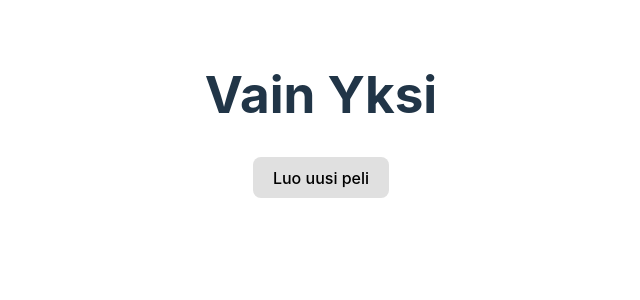
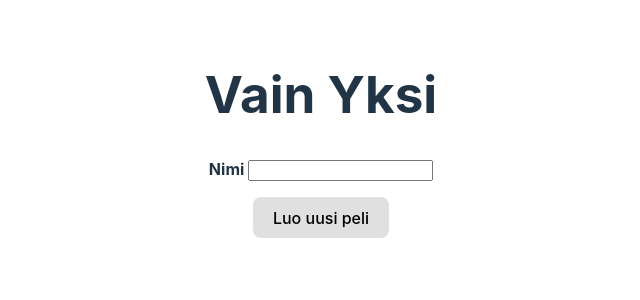
Before and after one commit to paasar/vain-yksi, a Svelte app in the folder frontend/: page / in a window 1280 px wide. Shown: the top 300 px of the page, without its empty margins (319-959 px from the left). Built offline with nearby package versions, Linux system fonts and the light colour scheme.

Commit message:
Create Login view and isolate WebSocket functionality

```diff
--- a/frontend/index.html
+++ b/frontend/index.html
@@ -1,5 +1,5 @@
 <!DOCTYPE html>
-<html lang="en">
+<html lang="fi">
   <head>
     <meta charset="UTF-8" />
     <meta name="viewport" content="width=device-width, initial-scale=1.0" />
--- a/frontend/src/App.svelte
+++ b/frontend/src/App.svelte
@@ -1,68 +1,16 @@
 <script lang="ts">
-    import {onMount} from 'svelte';
-    let socket;
-
-    let gameId;
-
-    // TODO EVENTS:
-    // TODO player join
-    // TODO start next round (guesser, hinter)
-    // TODO hint received
-    // TODO all hints received (guesser, hinter)
-    // TODO result (correct, incorrect)
-    interface Event {
-      event: String,
-      payload: NewGame
-    }
-
-    class NewGame {
-      id: String
-    }
-
-    function createGame() {
-      socket = new WebSocket("ws://localhost:8000/ws/new/user1");
-
-      socket.onopen = function(e) {
-        console.log("[open] Connection established");
-        console.log("Sending to server");
-        socket.send("My name is John");
-      };
-
-      socket.onmessage = function(event) {
-        console.log(`[message] Data received from server: ${event.data} ${typeof event.data}`);
-        let receivedEvent: Event = JSON.parse(event.data);
-
-        console.log("Event", receivedEvent.event, receivedEvent.payload.id);
-
-        gameId = receivedEvent.payload.id;
-      };
-
-      socket.onclose = function(event) {
-        if (event.wasClean) {
-          console.log(`[close] Connection closed cleanly, code=${event.code} reason=${event.reason}`);
-        } else {
-          // e.g. server process killed or network down
-          // event.code is usually 1006 in this case
-          console.log('[close] Connection died');
-        }
-      };
-
-      socket.onerror = function(error) {
-        console.log(`[error] ${error.message}`);
-      };
-    };
+    import { gameId } from './WebSocket';
+    import Login from './components/Login.svelte';
 </script>
 
 <main>
   <h1>Vain Yksi</h1>
   <div class="game-info">
-    {#if gameId}
-      Pelin tunnus: {gameId}
+    {#if $gameId}
+      Pelin tunnus: {$gameId}
+    {:else}
+      <Login />
     {/if}
-  </div>
-
-  <div>
-    <button on:click={createGame}>Luo uusi peli</button>
   </div>
 </main>
 
--- /dev/null
+++ b/frontend/src/WebSocket.ts
@@ -0,0 +1,51 @@
+import { writable } from 'svelte/store';
+
+let socket: WebSocket;
+
+export let gameId = writable('');
+
+// TODO EVENTS:
+// TODO player join
+// TODO start next round (guesser, hinter)
+// TODO hint received
+// TODO all hints received (guesser, hinter)
+// TODO result (correct, incorrect)
+interface Event {
+  event: string,
+  payload: NewGame
+}
+
+class NewGame {
+  id: string
+}
+
+export function createGame(username: string) {
+  socket = new WebSocket(`ws://localhost:8000/ws/new/${username}`);
+
+  socket.onopen = function(e) {
+    console.log("[open] Connection established");
+  };
+
+  socket.onmessage = function(event) {
+    console.log(`[message] Data received from server: ${event.data} ${typeof event.data}`);
+    let receivedEvent: Event = JSON.parse(event.data);
+
+    console.log("Event", receivedEvent.event, receivedEvent.payload.id);
+
+    gameId.set(receivedEvent.payload.id);
+  };
+
+  socket.onclose = function(event) {
+    if (event.wasClean) {
+      console.log(`[close] Connection closed cleanly, code=${event.code} reason=${event.reason}`);
+    } else {
+      // e.g. server process killed or network down
+      // event.code is usually 1006 in this case
+      console.log('[close] Connection died');
+    }
+  };
+
+  socket.onerror = function(error) {
+    console.log(`[error] ${error.message}`);
+  };
+};
--- /dev/null
+++ b/frontend/src/components/Login.svelte
@@ -0,0 +1,18 @@
+<script lang="ts">
+    import { createGame } from '../WebSocket';
+    let username;
+</script>
+
+<div>
+    <label for="username">Nimi</label>
+    <input id="username" type="text" maxlength="30" bind:value={username} />
+    <div>
+        <button on:click={() => createGame(username)}>Luo uusi peli</button>
+    </div>
+</div>
+
+<style>
+    div {
+        margin: 1em;
+    }
+</style>
```
